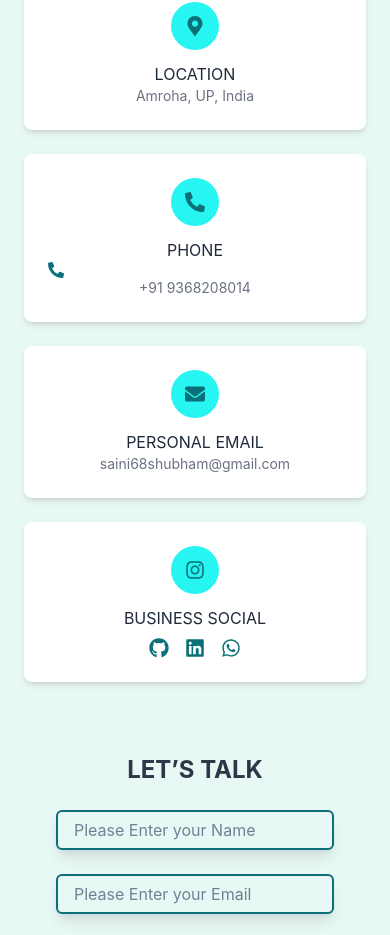
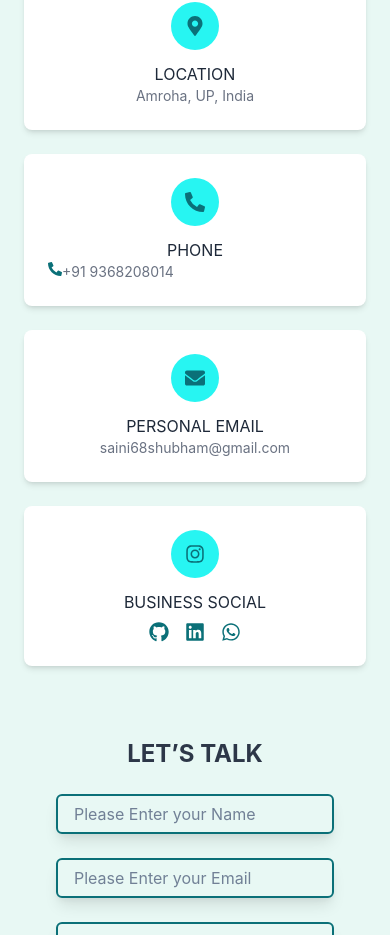
Before and after one commit to Shubham-168/shubham__newportfolio, a React (Vite) app: page / in a window 390 px wide. Shown: the part 7105-8040 px from the top of the page. Built offline with nearby package versions, Linux system fonts and the light colour scheme; no server answers.

Commit message:
Refactor phone section layout in Contact component

```diff
--- a/src/components/Contact.jsx
+++ b/src/components/Contact.jsx
@@ -100,21 +100,21 @@ export default function Contact() {
           </div>
 
           {/* Phone */}
-          <div className="bg-white shadow-md rounded-lg p-6 text-center hover:shadow-lg transition">
+          <div className="bg-white shadow-md flex flex-col justify-center rounded-lg p-6 text-center hover:shadow-lg transition">
             <div className="mx-auto mb-3 w-12 h-12 flex items-center justify-center rounded-full bg-[#27F5F2] text-white text-xl">
               <FaPhoneAlt className="text-[#0b7078]"  />
             </div>
             <h3 className="font-bold text-gray-800 mb-1">PHONE</h3>
+            <p className="text-gray-500 flex text-sm">
               {/* Call */}
               <a
                 href="tel:+919368208014"
                 className="hover:text-green-500"
               >
                 <FaPhoneAlt className="text-[#0b7078]" />
-                <p className="text-gray-500 text-sm">
+              </a>
                    +91 9368208014
-                </p>
-              </a>
+            </p>
           </div>
 
           {/* Personal Email */}
```
